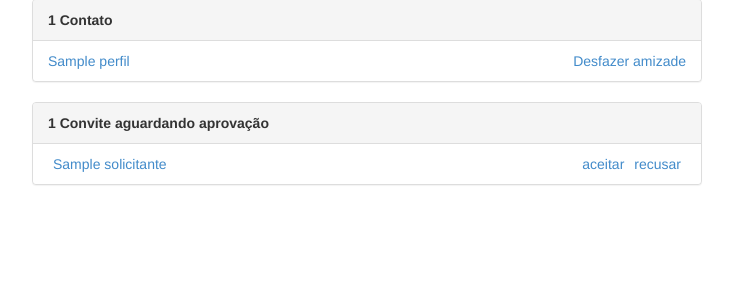
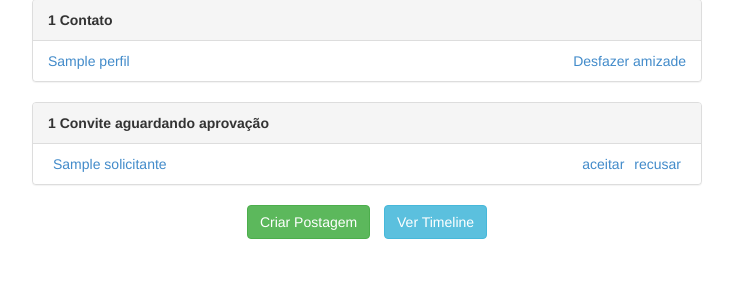
Before and after one commit to IsNotRaymond/connectedin, a Django app: template perfis/templates/perfis/index.html in a window 1280 px wide. Shown: the part 306-611 px from the top of the page, without its empty margins (273-1006 px from the left). Run offline with Django 3.2, Linux system fonts and the light colour scheme; data comes from the database, SQL or seed files in the repository; both versions use the stored data as it was after the commit; tables that the repository leaves empty hold one stand-in row (values such as "Sample post"); the template is opened without the code that fills it: values that come from a table or form of the project are taken from there, most other values are stand-ins (such as "Sample title", 1, 10 or a date in 2020).

Commit message:
Adicionado Timeline, Projeto finalizado (Eu espero)

```diff
--- a/connectedin/settings.py
+++ b/connectedin/settings.py
@@ -40,6 +40,7 @@ INSTALLED_APPS = [
 
     'perfis.apps.PerfisConfig',
     'usuarios.apps.UsuariosConfig',
+    'timeline.apps.TimelineConfig',
 ]
 
 MIDDLEWARE = [
--- a/connectedin/urls.py
+++ b/connectedin/urls.py
@@ -17,9 +17,11 @@ from django.contrib import admin
 from django.urls import path, include
 from perfis import urls as urls_perfis
 from usuarios import urls as urls_usuarios
+from timeline import urls as urls_timeline
 
 urlpatterns = [
     path('', include(urls_usuarios)),
     path('', include(urls_perfis)),
+    path('', include(urls_timeline)),
     path('admin/', admin.site.urls),
 ]
--- a/perfis/templates/perfis/base.html
+++ b/perfis/templates/perfis/base.html
@@ -15,7 +15,7 @@
 			<div class = "header">
 				<ul class = "nav nav-pills pull-right">
 					<li><a href = "{% url 'index' %}">{{ perfil_logado.nome }}</a></li>
-					<li><a href = "/logout/">Logout</a></li>
+					<li><a href = "{% url 'logout' %}">Logout</a></li>
 				</ul>
 				<h3 class = "text-muted">ConnectedIn</h3>
 			</div>
--- a/perfis/templates/perfis/index.html
+++ b/perfis/templates/perfis/index.html
@@ -57,18 +57,18 @@
                 </div>
                 <ul class="list-group">
                     {% for convite in perfil_logado.convites_recebidos.all %}
-                        <li class = "list-group-item">
-                           <ul class = "list-inline">
-                                <li class = "list-inline-item">
-                                    <a href = "{% url 'exibir-perfil' convite.solicitante.id %}">
+                        <li class="list-group-item">
+                           <ul class="list-inline">
+                                <li class="list-inline-item">
+                                    <a href="{% url 'exibir-perfil' convite.solicitante.id %}">
                                         {{convite.solicitante.nome}}
                                     </a>
                                 </li>
-                                <li class = "list-inline-item pull-right">
-                                    <a href = "{% url 'recusar-convite' convite.id %}">recusar</a>
+                                <li class="list-inline-item pull-right">
+                                    <a href="{% url 'recusar-convite' convite.id %}">recusar</a>
                                 </li>
-                                <li class = "list-inline-item pull-right">
-                                    <a href = "{% url 'aceitar-convite' convite.id %}">aceitar</a>
+                                <li class="list-inline-item pull-right">
+                                    <a href="{% url 'aceitar-convite' convite.id %}">aceitar</a>
                                 </li>
                            </ul>
                         </li>
@@ -81,5 +81,16 @@
             {% endif %}
         {% endwith %}
     </div>
+
+    <div class="text-center">
+        <ul class="list-inline">
+            <li class="list-inline-item">
+                <a class="btn btn-success" href="{% url 'criar-postagem' %}">Criar Postagem</a>
+            </li>
+            <li class="list-inline-item">
+                <a class="btn btn-info" href="{% url 'timeline' %}">Ver Timeline</a>
+            </li>
+        </ul>
+    </div>
 </div>
 {% endblock %}
--- a/perfis/templates/perfis/perfil.html
+++ b/perfis/templates/perfis/perfil.html
@@ -1,7 +1,7 @@
 {% extends 'perfis/base.html' %}
 {% block body %}
 <div class = "col-lg-12">
-		<h2 style="margin-top: 0px">{{ perfil.nome }}</h2>
+		<h2 style="margin-top: 0">{{ perfil.nome }}</h2>
 		<address>
 			<a href = "mailto:{{ perfil.email }}">{{ perfil.email }}</a>
 			<br>
```
Also changed, not shown: db.sqlite3, usuarios/views.py (line endings or trailing spaces).
